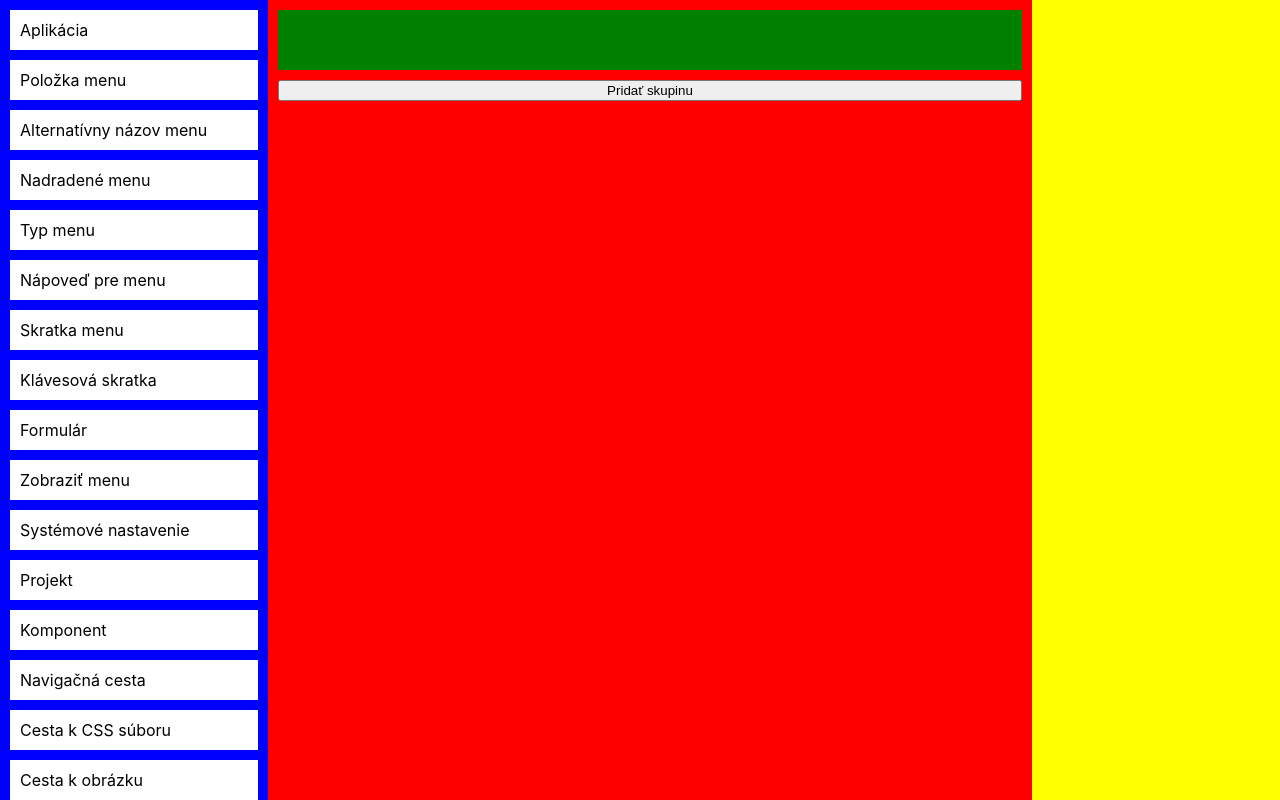
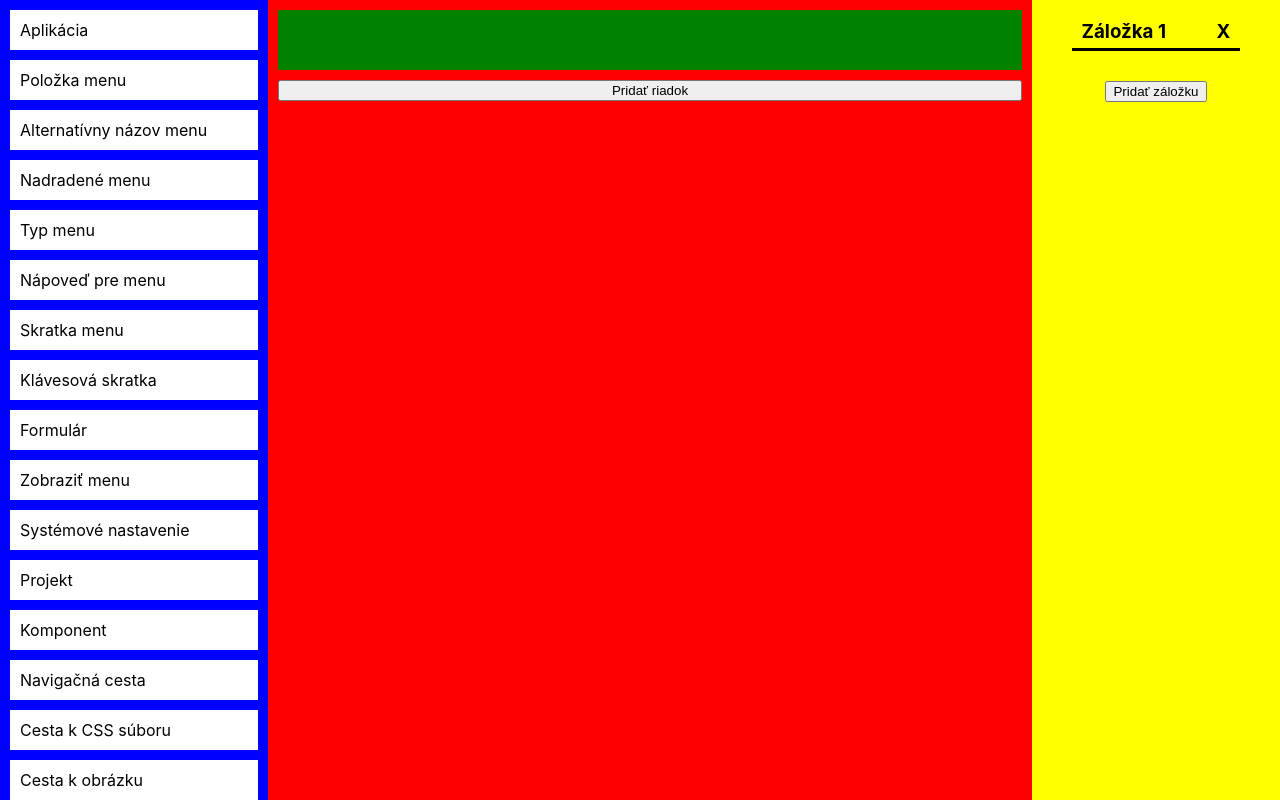
Before and after one commit to adino1337/ui_generator, a React (Create React App) app: page / in a window 1280 px wide. Built offline with nearby package versions, Linux system fonts and the light colour scheme.

Commit message:
added mark menu

```diff
--- a/src/App.js
+++ b/src/App.js
@@ -8,6 +8,8 @@ function App() {
 
   const [leftFields, setLeftFields] = useState(initialFields);
   const [rightFieldGroups, setRightFieldGroups] = useState([[]]);
+  const [marks, setMarks] = useState([[]])
+  const [activeMark, setActiveMark] = useState(0)
 
   const onDragEnd = (result) => {
     if (!result.destination) return;
@@ -65,6 +67,18 @@ function App() {
   const addNewFieldGroup = () => {
     const newFieldGroup = [];
     setRightFieldGroups([...rightFieldGroups, newFieldGroup]);
+  };
+
+  const deleteMark = (index) => {
+    if(marks.length !== 1){
+    const updatedMarks = [...marks];
+    updatedMarks.splice(index, 1);
+    setMarks(updatedMarks);
+
+    if (index === activeMark) {
+      setActiveMark(0);
+    }
+  }
   };
 
   return (
@@ -168,15 +182,61 @@ function App() {
                 )}
               </Droppable>
             ))}
-            <button onClick={addNewFieldGroup}>Pridať skupinu</button>
+            <button onClick={addNewFieldGroup}>Pridať riadok</button>
           </div>
           <div
           style={{
             backgroundColor: "yellow",
             width: "20%",
             minHeight: "calc(100vh - 20px)",
+
           }}>
-
+            {marks.map((mark,i) => {
+              let active = activeMark===i ? "bold" : "normal";
+              let border = activeMark===i ? "3px solid black" : "1px solid black";
+              return(
+                <div
+                  style={{
+                    textAlign: "center",
+                    borderBottom: border,
+                    width: "60%",
+                    margin: "auto",
+                    display:"flex",
+                    justifyContent: "space-between",
+                    padding: "0 10px"
+                  }}
+                >
+                  <h3
+                    style={{
+                      cursor: "pointer",
+                      fontWeight: active,
+                      margin: "20px 0 5px 0"
+                    }}
+                    onClick={() => setActiveMark(i)}
+                  >Záložka {i+1}</h3>
+                  <h3
+                  style={{
+                    cursor: "pointer",
+                    fontWeight: active,
+                    margin: "20px 0 5px 0"
+                  }}
+                  onClick={() => deleteMark(i)}
+                  >
+                    X
+                  </h3>
+                </div>
+              )
+            })}
+            <div
+            style={{
+              display: "flex",
+              justifyContent: "center",
+              marginTop: "30px"
+            }}>
+            <button onClick={() => setMarks(prevMarks => [...prevMarks, []])}>
+              Pridať záložku
+            </button>
+            </div>
           </div>
         </div>
       </DragDropContext>
--- a/src/index.js
+++ b/src/index.js
@@ -7,7 +7,3 @@ const root = ReactDOM.createRoot(document.getElementById('root'));
 root.render(
     <App />
 );
-
-// If you want to start measuring performance in your app, pass a function
-// to log results (for example: reportWebVitals(console.log))
-// or send to an analytics endpoint. Learn more: https://bit.ly/CRA-vitals
```
